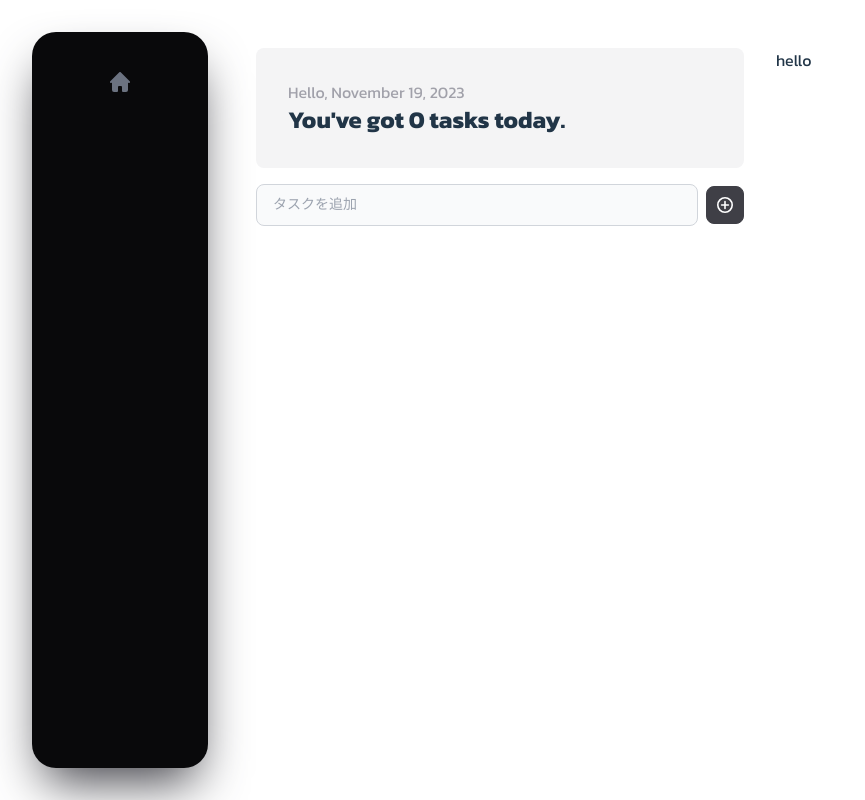
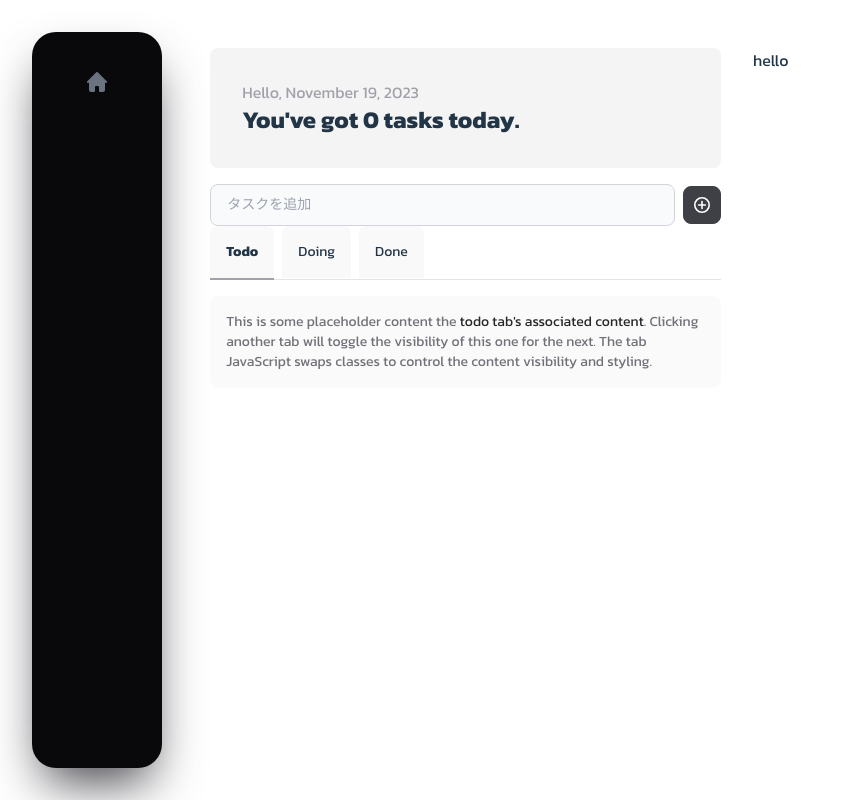
Before and after one commit to sooom1627/trail, a React (Vite) app: page / in a window 1280 px wide. Shown: the whole page, without its empty margins (0-865 px from the left). Built offline with nearby package versions, Linux system fonts and the light colour scheme; a web font is replaced by a local one.

Commit message:
design: add tabs design (not to component)

```diff
--- a/src/components/tab/tab.tsx
+++ b/src/components/tab/tab.tsx
@@ -0,0 +1,133 @@
+import { useState } from "react";
+
+export const Tab = () => {
+	const [activeTab, setActiveTab] = useState("todo");
+
+	const handleTabClick = (tab: string) => {
+		setActiveTab(tab);
+	};
+
+	return (
+		<>
+			<div className="mb-4 border-b border-zinc-200 dark:border-zinc-700">
+				<ul
+					className="flex flex-wrap -mb-px text-sm font-medium text-center"
+					id="default-tab"
+					data-tabs-toggle="#default-tab-content"
+					role="tablist"
+				>
+					<li className="me-2" role="presentation">
+						<button
+							className={`inline-block p-4  rounded-t-lg ${
+								activeTab === "todo"
+									? "active border-b-2 border-zinc-400 font-bold"
+									: ""
+							}`}
+							id="todo-tab"
+							data-tabs-target="#todo"
+							type="button"
+							role="tab"
+							aria-controls="todo"
+							aria-selected={activeTab === "todo"}
+							onClick={() => handleTabClick("todo")}
+						>
+							Todo
+						</button>
+					</li>
+					<li className="me-2" role="presentation">
+						<button
+							className={`inline-block p-4  rounded-t-lg hover:text-zinc-600 hover:border-zinc-300 dark:hover:text-zinc-300 ${
+								activeTab === "doing"
+									? "active border-b-2 border-zinc-400 font-bold"
+									: ""
+							}`}
+							id="doing-tab"
+							data-tabs-target="#doing"
+							type="button"
+							role="tab"
+							aria-controls="doing"
+							aria-selected={activeTab === "doing"}
+							onClick={() => handleTabClick("doing")}
+						>
+							Doing
+						</button>
+					</li>
+					<li className="me-2" role="presentation">
+						<button
+							className={`inline-block p-4  rounded-t-lg hover:text-zinc-600 hover:border-zinc-300 dark:hover:text-zinc-300 ${
+								activeTab === "done"
+									? "active border-b-2 border-zinc-400 font-bold"
+									: ""
+							}`}
+							id="done-tab"
+							data-tabs-target="#done"
+							type="button"
+							role="tab"
+							aria-controls="done"
+							aria-selected={activeTab === "done"}
+							onClick={() => handleTabClick("done")}
+						>
+							Done
+						</button>
+					</li>
+				</ul>
+			</div>
+			<div id="default-tab-content">
+				<div
+					className={`p-4 rounded-lg bg-zinc-50 dark:bg-zinc-800 ${
+						activeTab === "todo" ? "" : "hidden"
+					}`}
+					id="todo"
+					role="tabpanel"
+					aria-labelledby="todo-tab"
+				>
+					<p className="text-sm text-zinc-500 dark:text-zinc-400">
+						This is some placeholder content the{" "}
+						<strong className="font-medium text-zinc-800 dark:text-white">
+							todo tab's associated content
+						</strong>
+						. Clicking another tab will toggle the visibility of this one for
+						the next. The tab JavaScript swaps classes to control the content
+						visibility and styling.
+					</p>
+				</div>
+				<div
+					className={`p-4 rounded-lg bg-zinc-50 dark:bg-zinc-800 ${
+						activeTab === "doing" ? "" : "hidden"
+					}`}
+					id="doing"
+					role="tabpanel"
+					aria-labelledby="doing-tab"
+				>
+					<p className="text-sm text-zinc-500 dark:text-zinc-400">
+						This is some placeholder content the{" "}
+						<strong className="font-medium text-zinc-800 dark:text-white">
+							doing tab's associated content
+						</strong>
+						. Clicking another tab will toggle the visibility of this one for
+						the next. The tab JavaScript swaps classes to control the content
+						visibility and styling.
+					</p>
+				</div>
+				<div
+					className={`p-4 rounded-lg bg-zinc-50 dark:bg-zinc-800 ${
+						activeTab === "done" ? "" : "hidden"
+					}`}
+					id="done"
+					role="tabpanel"
+					aria-labelledby="done-tab"
+				>
+					<p className="text-sm text-zinc-500 dark:text-zinc-400">
+						This is some placeholder content the{" "}
+						<strong className="font-medium text-zinc-800 dark:text-white">
+							done tab's associated content
+						</strong>
+						. Clicking another tab will toggle the visibility of this one for
+						the next. The tab JavaScript swaps classes to control the content
+						visibility and styling.
+					</p>
+				</div>
+			</div>
+		</>
+	);
+};
--- a/src/features/task/index.tsx
+++ b/src/features/task/index.tsx
@@ -5,6 +5,7 @@ import { TaskList } from "./ui/TaskList";
 import { getCurrentDate } from "../../utils/getCurrentTime";
 import { useRecoilState } from "recoil";
 import { useLoadTasks } from "./hooks/useLoadTasks";
+import { Tab } from "../../components/tab/tab";
 
 export const TaskPage: React.FC = () => {
 	const today = new Date();
@@ -23,6 +24,7 @@ export const TaskPage: React.FC = () => {
 					<p className="text-2xl font-bold">{`You've got ${tasks.length} tasks today.`}</p>
 				</div>
 				<AddTaskForm />
+				<Tab />
 				<TaskList tasks={tasks} />
 			</div>
 			<div className="w-1/2 ml-4">
```
